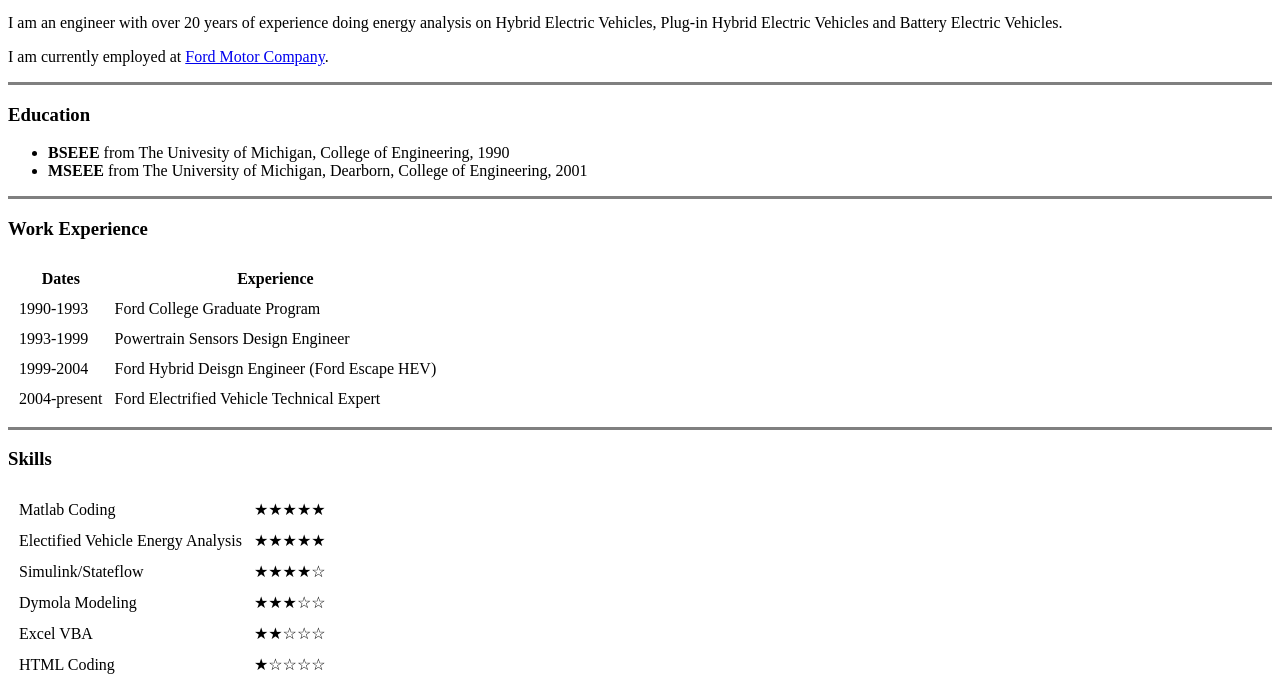
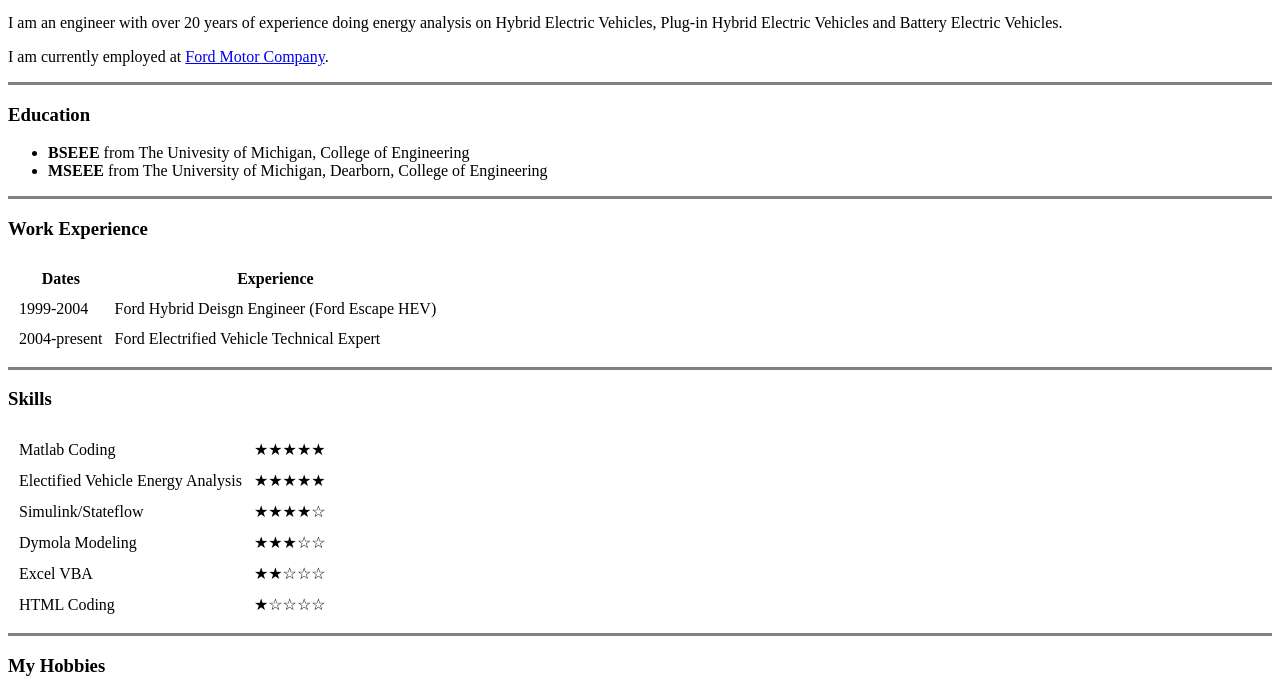
Before and after one commit to joes31415/cv, a plain HTML site: page index.html in a window 1280 px wide. Shown: the part 100-793 px from the top of the page. Drawn offline with Linux system fonts and the light colour scheme.

Commit message:
Update index.html

```diff
--- a/index.html
+++ b/index.html
@@ -16,8 +16,8 @@
   <h3>Education</h3>
 
   <ul>
-    <li> <strong>BSEEE</strong> from The Univesity of Michigan, College of Engineering, 1990</li>
-    <li> <strong>MSEEE</strong> from The University of Michigan, Dearborn, College of Engineering, 2001</li>
+    <li> <strong>BSEEE</strong> from The Univesity of Michigan, College of Engineering</li>
+    <li> <strong>MSEEE</strong> from The University of Michigan, Dearborn, College of Engineering</li>
   </ul>
 
   <hr size="3" noshade>
@@ -31,15 +31,7 @@
 </tr>
 </thead>
 <tbody>
-  <tr>
-    <td>1990-1993</td>
-    <td>Ford College Graduate Program</td>
-  </tr>
-  <tr>
-    <td>1993-1999</td>
-    <td>Powertrain Sensors Design Engineer</td>
-  </tr>
-  <tr>
+   <tr>
     <td>1999-2004</td>
 <td>Ford Hybrid Deisgn Engineer (Ford Escape HEV)</td>
   </tr>
```
